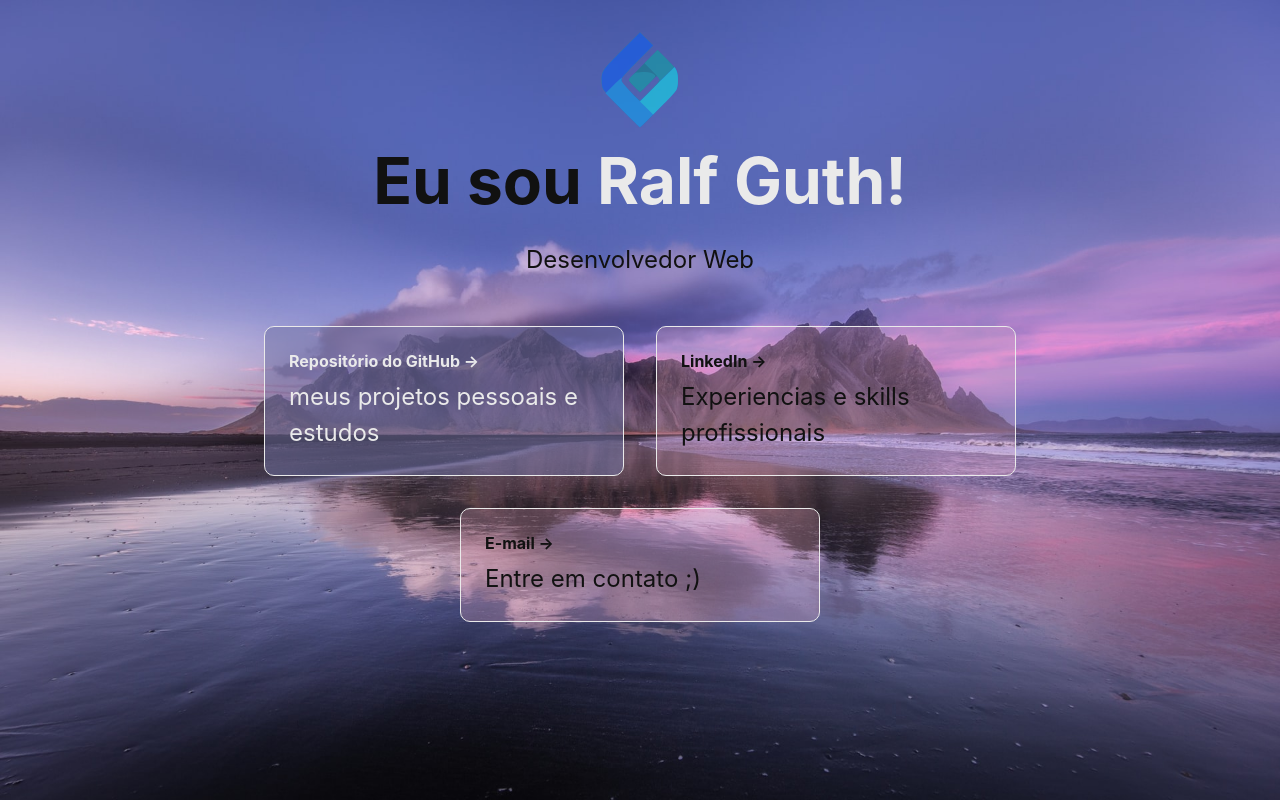
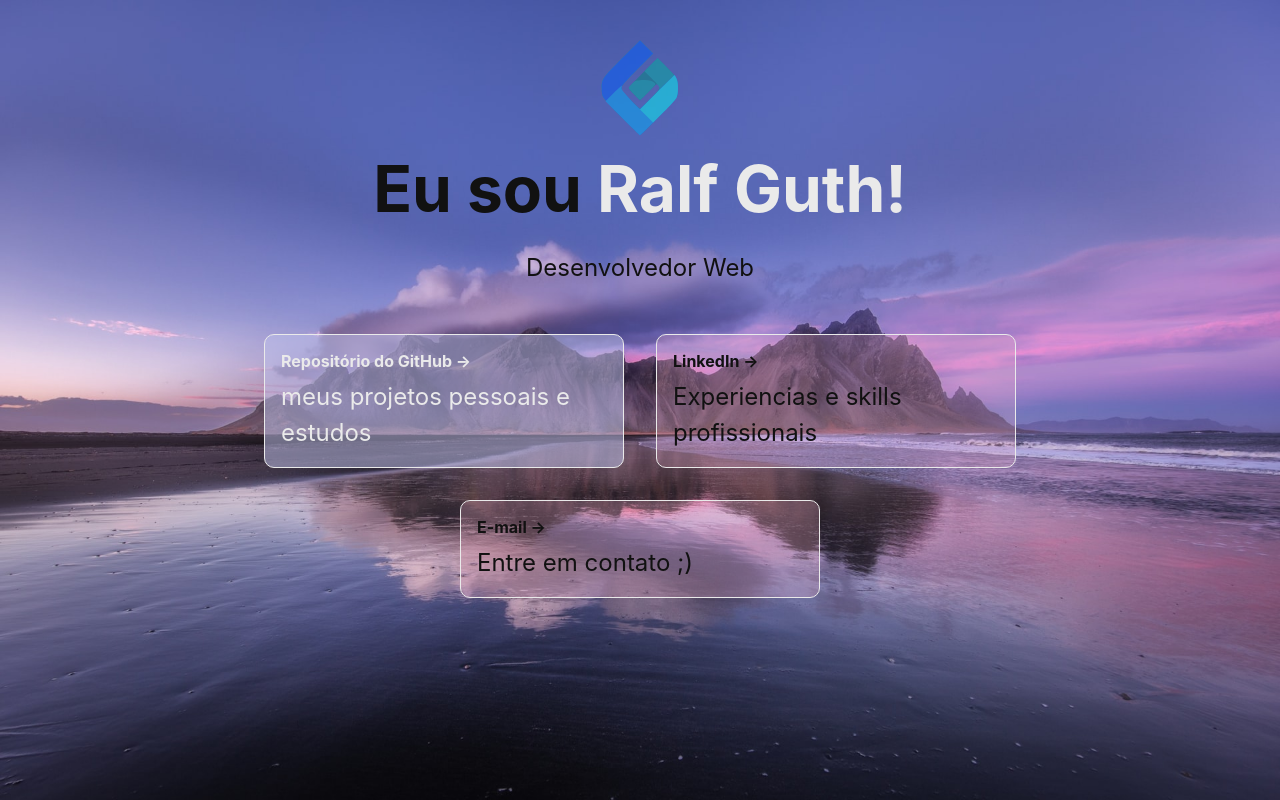
Before and after one commit to ralfguth/portfolio-next, a Next.js app: page / in a window 1280 px wide. In both pictures the pointer is over the link 444 px from the left and 400 px from the top of the page. Built offline with nearby package versions, Linux system fonts and the light colour scheme.

Commit message:
modifica padding de card

```diff
--- a/styles/Card.module.css
+++ b/styles/Card.module.css
@@ -1,7 +1,7 @@
 .card {
   margin: 1rem;
   flex-basis: 45%;
-  padding: 1.5rem;
+  padding: 1rem;
   text-align: left;
   color: inherit;
   text-decoration: none;
@@ -17,8 +17,8 @@
 .card:focus,
 .card:active {
   color: #eaeaea;
-  background-color: rgba(115,117,165,.50);
-  background: radial-gradient(180deg, rgba(115,117,165,.50) 0%, rgba(148,187,233,0.5) 100%);
+  background-color: rgba(194, 195, 238, 0.5);
+  background: radial-gradient(180deg, rgba(144, 146, 206, 0.5) 0%, rgba(161, 203, 252, 0.5) 100%);
 }
 
 .card h3 {
--- a/styles/globals.css
+++ b/styles/globals.css
@@ -1,6 +1,5 @@
 body {
   padding: 0;
-  margin-top: -1em;
   font-family: -apple-system, BlinkMacSystemFont, Segoe UI, Roboto, Oxygen,
     Ubuntu, Cantarell, Fira Sans, Droid Sans, Helvetica Neue, sans-serif;
   color: #eaeaea;
```
